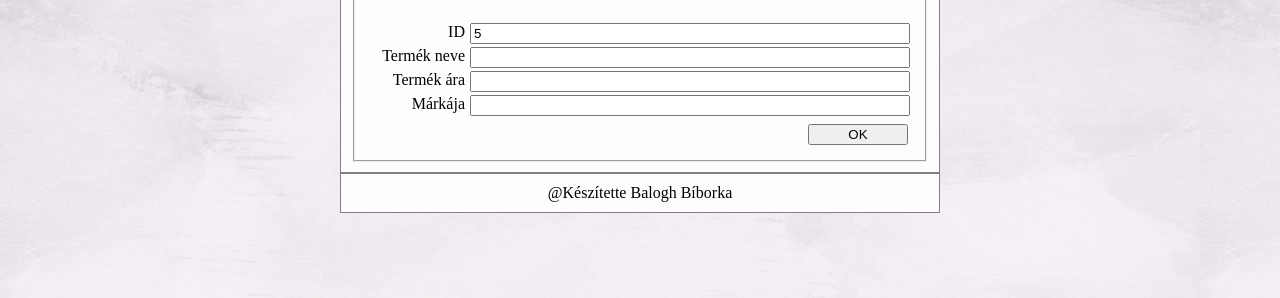
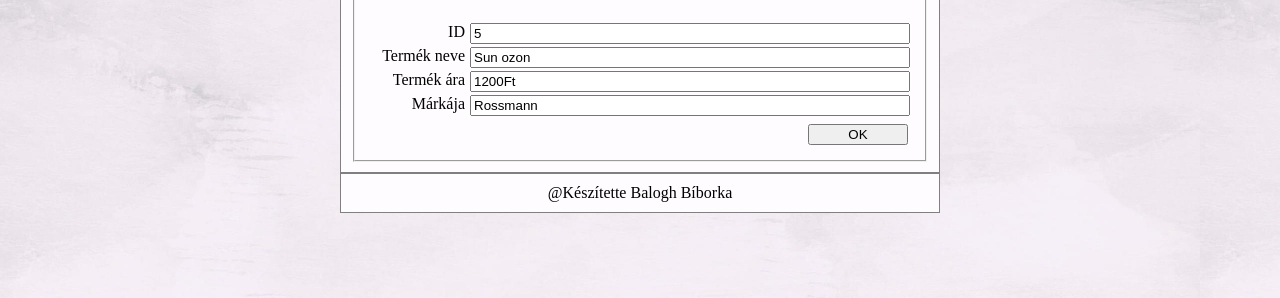
Before and after one commit to bibor-01/webaruhaz, a plain HTML site: page public_html/index.html in a window 1280 px wide. Shown: the part 434-732 px from the top of the page. Drawn offline with nearby package versions, Linux system fonts and the light colour scheme.

Commit message:
value beállítása az űrlapban

```diff
--- a/public_html/index.html
+++ b/public_html/index.html
@@ -33,15 +33,15 @@
                         </div>
                         <div>
                             <label for="unev">Termék neve</label>
-                            <input type="text" id="unev" name="unev" value="">
+                            <input type="text" id="unev" name="unev" value="Sun ozon">
                         </div>
                         <div>
                             <label for="uar">Termék ára</label>
-                            <input type="text" id="uar" name="uar" value="">
+                            <input type="text" id="uar" name="uar" value="1200Ft">
                         </div>
                         <div>
                             <label for="umarka">Márkája</label>
-                            <input type="text" id="umarka" name="umarka" value="">
+                            <input type="text" id="umarka" name="umarka" value="Rossmann">
                         </div>
                         <input type="button" id="OK" name="OK" value="OK">
                     </fieldset>
```
